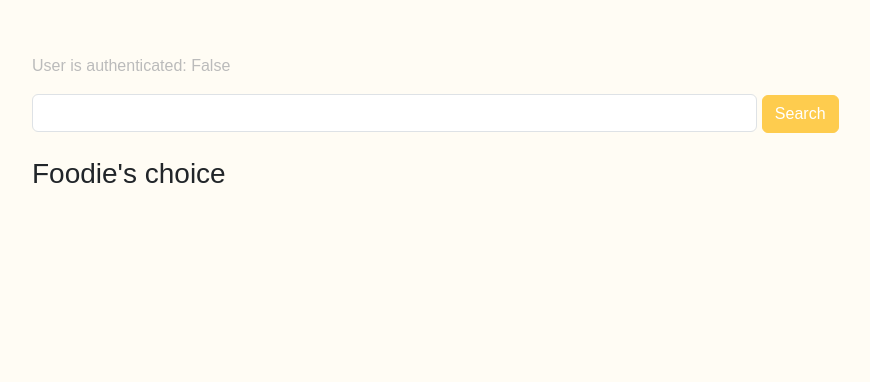
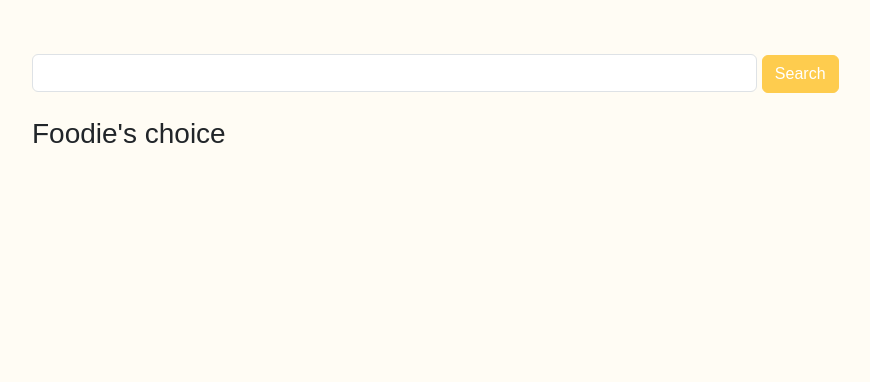
Before and after one commit to normalspoon/foodie_list, a Django app: page / in a window 1280 px wide. Shown: the part 105-487 px from the top of the page, without its empty margins (50-920 px from the left). Run offline with Django 5.2, Linux system fonts and the light colour scheme; data that the repository does not hold is empty; some libraries are stand-ins or nearby versions.

Commit message:
change base.html

```diff
--- a/main_app/templates/base.html
+++ b/main_app/templates/base.html
@@ -67,7 +67,6 @@
     </header>
     <main class="container">
       <!-- Debugging - Remove on launch -->
-      <p>User is authenticated: {{ user.is_authenticated }}</p>
       {% block content %} {% endblock %}
     </main>
     <footer>
```
